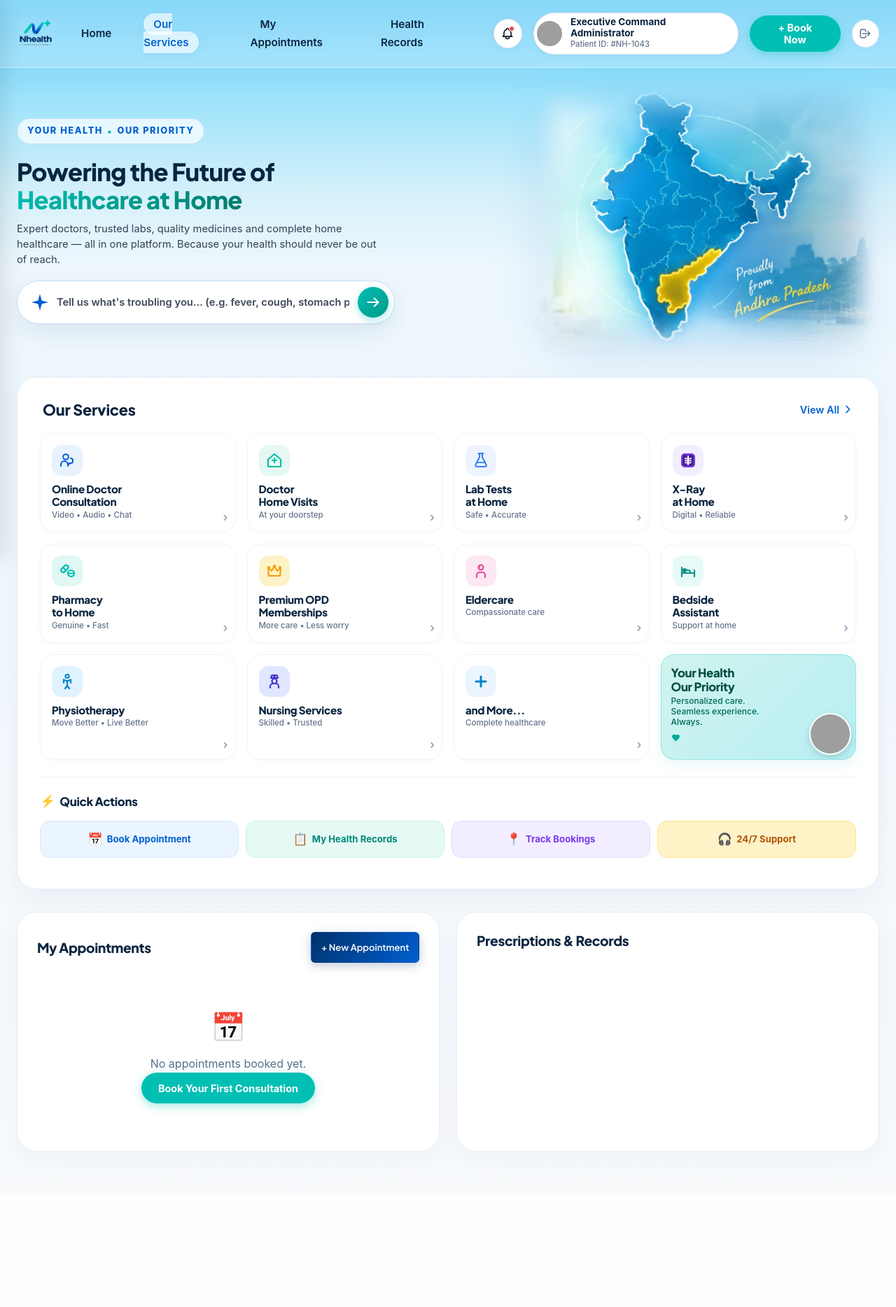
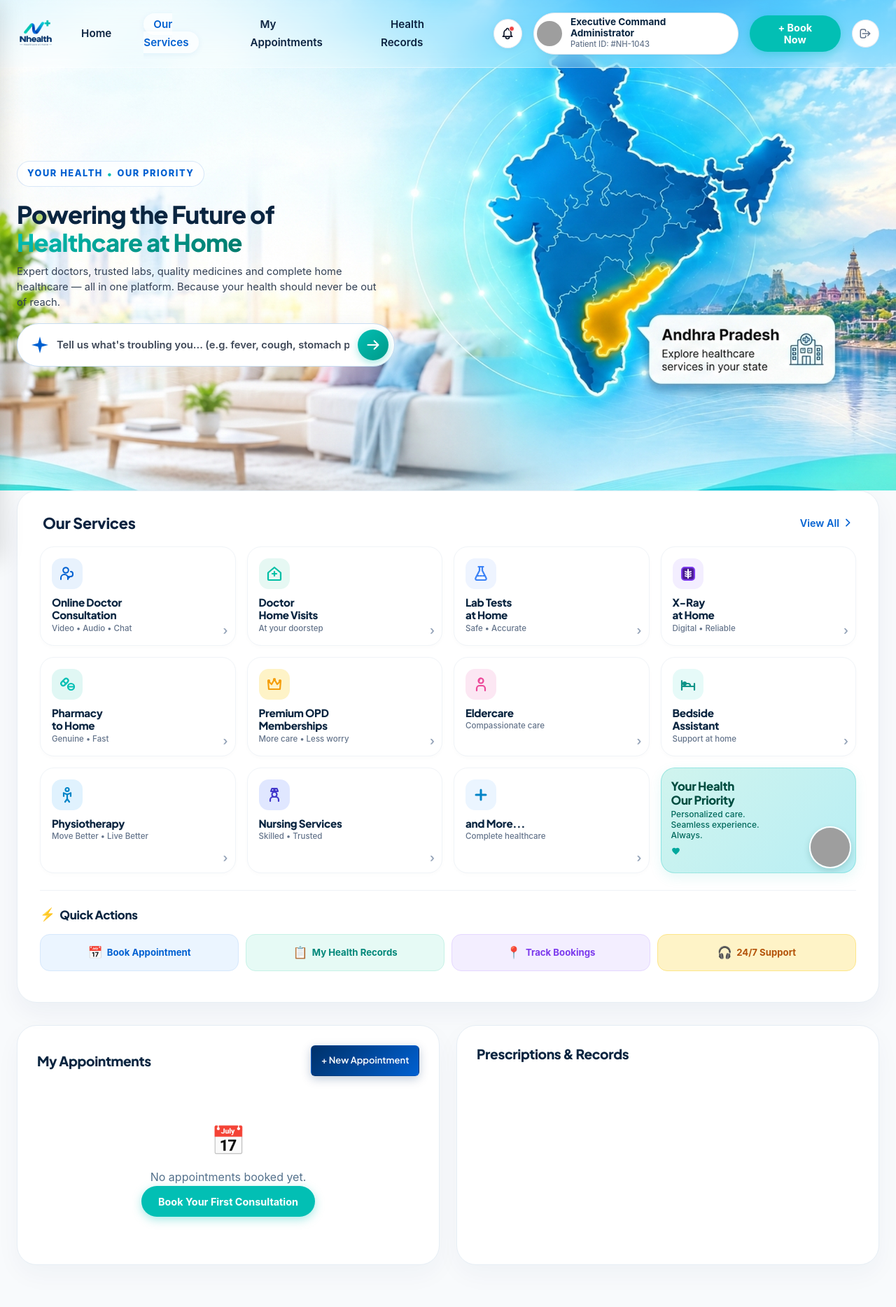
Before and after one commit to nhealth2026/NhealthWebsite, a Flask app: page /dashboard/patient in a window 1280 px wide. Shown: the whole page at 70% size. Before the commit the page ends 1646 px from the top, so only its background shows below. Run offline with Flask 3, Linux system fonts and the light colour scheme; the visitor is signed in with stand-in values (Sample User, id 1); data comes from the database, SQL or seed files in the repository; data that the repository does not hold is empty; grey boxes are pictures that could not be loaded.

Commit message:
feat: apply high-resolution PDF master artwork to background banner and fix desktop vertical alignment

```diff
--- a/static/css/hero.css
+++ b/static/css/hero.css
@@ -436,15 +436,66 @@
    REDESIGNED HERO SECTION (Matching Mockup - Sky Blue Gradient)
    ========================================================================== */
 
-/* Hero Background - Sky Blue Gradient (same as patient dashboard) */
+/* Hero Background */
 .nh-hero-redesign,
 .nh-hero-redesign-canvas {
   position: relative;
-  background: linear-gradient(180deg, #5ec9f8 0%, #9de3fb 140px, #d7f1fa 280px, #EDF7FD 380px, #F8FAFC 100%) !important;
+  background: #F8FAFC !important;
   padding: 0 0 2rem 0;
   overflow: hidden;
   min-height: auto;
   width: 100%;
+}
+
+/* Master Banner Artwork (Extracted in high resolution from master PDF) */
+.nh-hero-banner-art-wrap {
+  width: 100%;
+  position: relative;
+  background-color: #E8F7FD !important;
+  background-image: url('../images/hero_banner_art.png') !important;
+  background-repeat: no-repeat !important;
+  background-size: cover !important;
+  overflow: hidden;
+}
+
+@media (min-width: 769px) {
+  .nh-hero-banner-art-wrap {
+    background-position: center 36% !important;
+    background-size: cover !important;
+    min-height: clamp(520px, 38vw, 680px) !important;
+    display: flex !important;
+    flex-direction: column !important;
+    justify-content: space-between !important;
+    padding-bottom: 2.75rem !important;
+  }
+  .p-desktop-hero-section {
+    flex: 1 !important;
+    display: flex !important;
+    align-items: center !important;
+    padding: 2.5rem 0 2.5rem 0 !important;
+  }
+  .p-desktop-hero-map-col {
+    visibility: hidden !important;
+    pointer-events: none !important;
+    min-height: 480px !important;
+  }
+  .p-desktop-hero-map-col .nh-map-stage {
+    min-height: 480px !important;
+    aspect-ratio: 540 / 480 !important;
+    max-width: 540px !important;
+  }
+}
+
+@media (max-width: 768px) {
+  .nh-hero-banner-art-wrap {
+    background-position: right 30% top !important;
+    background-size: cover !important;
+    padding: 0.65rem 0.75rem 1.75rem 0.75rem !important;
+  }
+  .p-mobile-hero-map-wrap {
+    visibility: hidden !important;
+    pointer-events: none !important;
+  }
 }
 
 /* Hero Grid - 2 Column Layout */
@@ -1208,7 +1259,7 @@
   width: 100%;
   position: relative;
   overflow: hidden;
-  background: linear-gradient(180deg, #5ec9f8 0%, #9de3fb 140px, #d7f1fa 280px, #EDF7FD 380px, #F8FAFC 100%) !important;
+  background: #F8FAFC !important;
   padding: 0 0 2rem 0;
 }
 
@@ -1224,10 +1275,10 @@
   z-index: 50;
 }
 
-/* Full-Width Desktop Hero Layout - Compact & Balanced */
+/* Full-Width Desktop Hero Layout - Balanced & Roomy */
 .p-desktop-hero-section {
   width: 100%;
-  padding: 1rem 0 1.25rem 0 !important;
+  padding: 2.25rem 0 2.5rem 0 !important;
   position: relative;
 }
 
@@ -1353,8 +1404,9 @@
 .p-desktop-hero-map-col .nh-map-stage {
   position: relative;
   width: 100%;
-  max-width: 380px;
-  aspect-ratio: 512 / 416;
+  max-width: 540px;
+  min-height: 480px;
+  aspect-ratio: 540 / 480;
   margin: 0 auto;
 }
 
@@ -1506,8 +1558,8 @@
   /* Clean Mobile Hero Stage with Laptop 3D Map & Profile Icon */
   .p-mobile-view-wrap {
     width: 100%;
-    background: linear-gradient(180deg, #E0F2FE 0%, #BAE6FD 30%, #E0F7FA 65%, #F8FAFC 100%) !important;
-    padding: 10px 12px 18px 12px !important;
+    background: transparent !important;
+    padding: 6px 4px 10px 4px !important;
     box-sizing: border-box !important;
     position: relative !important;
   }
--- a/static/css/patient_redesign.css
+++ b/static/css/patient_redesign.css
@@ -19,7 +19,7 @@ html, body {
 
 /* Root & Page Wrapper */
 .p-dash-body {
-  background: linear-gradient(180deg, #5ec9f8 0%, #9de3fb 140px, #d7f1fa 280px, #EDF7FD 380px, #F8FAFC 100%) !important;
+  background: #F8FAFC !important;
   min-height: 100vh;
   width: 100%;
   max-width: 100vw;
@@ -27,6 +27,57 @@ html, body {
   font-family: var(--font-sans, -apple-system, BlinkMacSystemFont, 'Segoe UI', Roboto, 'Helvetica Neue', Arial, sans-serif);
   color: #0F172A;
   padding-bottom: 120px; /* Clearance above floating bottom dock */
+}
+
+/* Master Banner Artwork (Extracted in high resolution from master PDF) */
+.nh-hero-banner-art-wrap {
+  width: 100%;
+  position: relative;
+  background-color: #E8F7FD !important;
+  background-image: url('../images/hero_banner_art.png') !important;
+  background-repeat: no-repeat !important;
+  background-size: cover !important;
+  overflow: hidden;
+}
+
+@media (min-width: 769px) {
+  .nh-hero-banner-art-wrap {
+    background-position: center 36% !important;
+    background-size: cover !important;
+    min-height: clamp(520px, 38vw, 680px) !important;
+    display: flex !important;
+    flex-direction: column !important;
+    justify-content: space-between !important;
+    padding-bottom: 2.75rem !important;
+  }
+  .p-desktop-hero-section {
+    flex: 1 !important;
+    display: flex !important;
+    align-items: center !important;
+    padding: 2.5rem 0 2.5rem 0 !important;
+  }
+  .p-desktop-hero-map-col {
+    visibility: hidden !important;
+    pointer-events: none !important;
+    min-height: 480px !important;
+  }
+  .p-desktop-hero-map-col .nh-map-stage {
+    min-height: 480px !important;
+    aspect-ratio: 540 / 480 !important;
+    max-width: 540px !important;
+  }
+}
+
+@media (max-width: 768px) {
+  .nh-hero-banner-art-wrap {
+    background-position: right 30% top !important;
+    background-size: cover !important;
+    padding: 0.65rem 0.75rem 1.75rem 0.75rem !important;
+  }
+  .p-mobile-hero-map-wrap {
+    visibility: hidden !important;
+    pointer-events: none !important;
+  }
 }
 
 .p-dash-container {
@@ -1268,8 +1319,8 @@ html, body {
   /* Clean Mobile Hero Stage with Laptop 3D Map & Profile Icon */
   .p-mobile-view-wrap {
     width: 100%;
-    background: linear-gradient(180deg, #E0F2FE 0%, #BAE6FD 30%, #E0F7FA 65%, #F8FAFC 100%) !important;
-    padding: 10px 12px 18px 12px !important;
+    background: transparent !important;
+    padding: 6px 4px 10px 4px !important;
     box-sizing: border-box !important;
     position: relative !important;
   }
--- a/templates/dashboard/patient.html
+++ b/templates/dashboard/patient.html
@@ -8,6 +8,7 @@
 
 <div class="p-dash-body">
 
+  <div class="nh-hero-banner-art-wrap">
   <!-- ========================================================================
        1. DESKTOP VIEW (Visible on screens > 768px) - Full Screen / Full Width
        ======================================================================== -->
@@ -183,6 +184,7 @@
         </button>
       </div>
     </div>
+  </div>
   </div>
 
   <main class="p-dash-container">
--- a/templates/partials/_hero.html
+++ b/templates/partials/_hero.html
@@ -1,3 +1,4 @@
+<div class="nh-hero-banner-art-wrap">
 <!-- ========================================================================
      1. DESKTOP VIEWPORT (> 768px): Full-Width Glass Header + 2-Col Hero Grid
      ======================================================================== -->
@@ -173,3 +174,4 @@
     </div>
   </div>
 </div>
+</div>
```
Also changed, not shown: static/images/hero_banner_art.png (added), static/images/hero_banner_art.webp (added).
